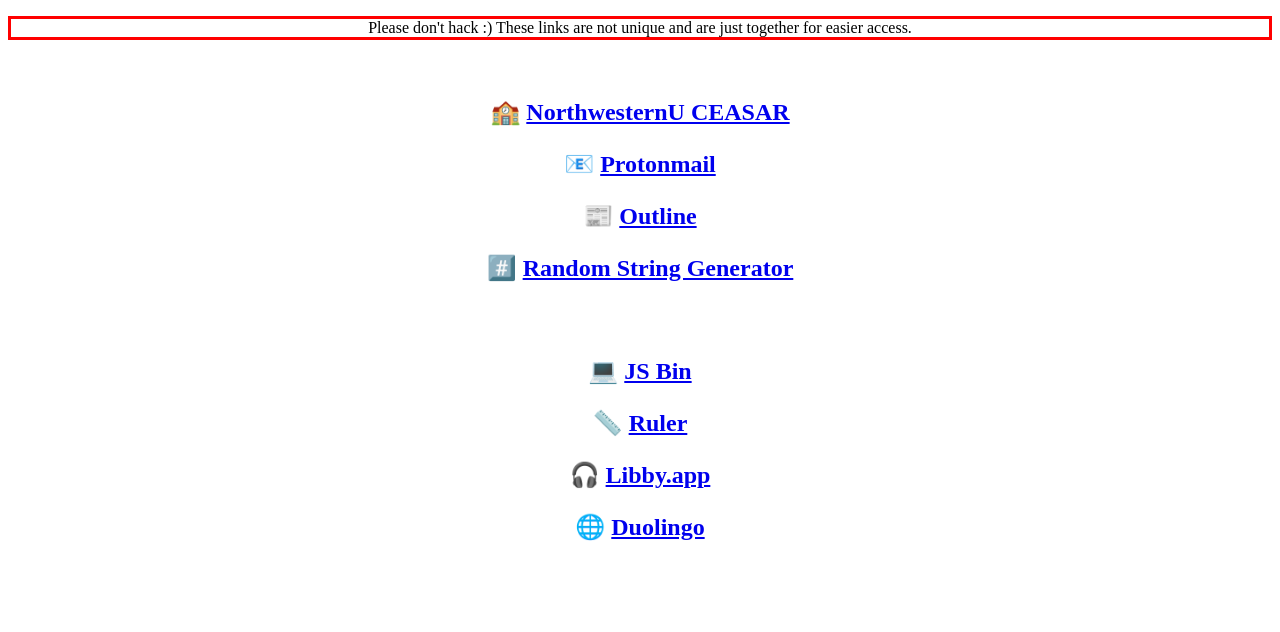
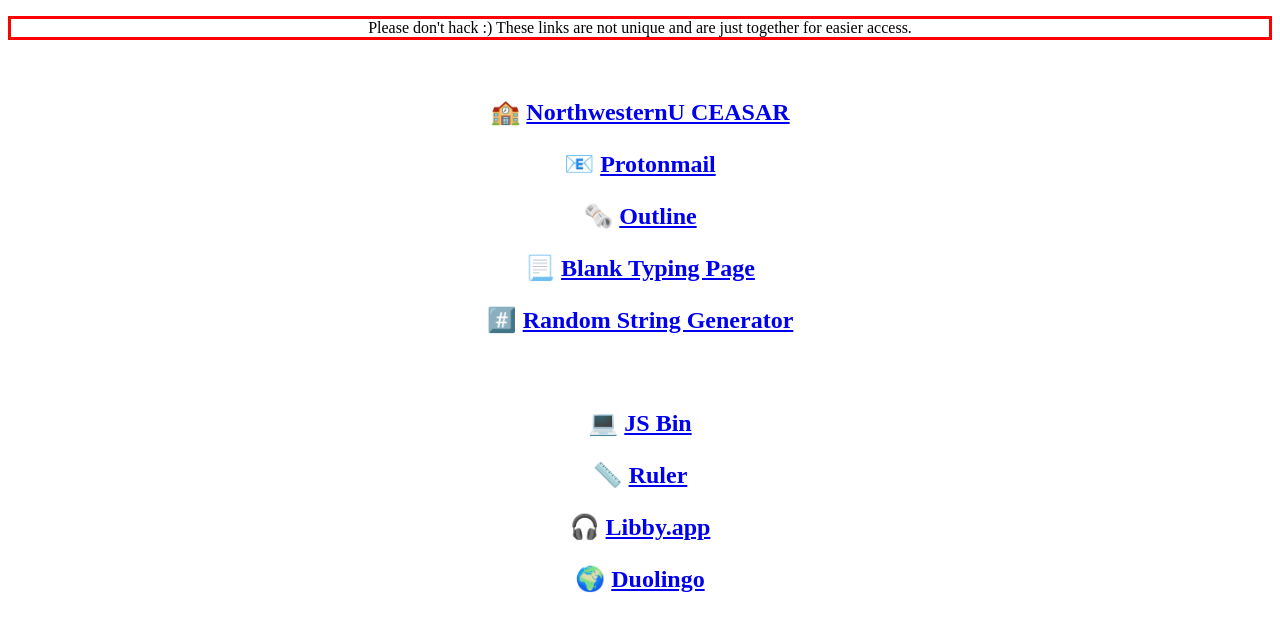
Before and after one commit to xc33gyh95371aaat5q2a/xc33gyh95371aaat5q2a.github.io, a plain HTML site: page index.html in a window 1280 px wide. Drawn offline with Linux system fonts and the light colour scheme.

Commit message:
Update index.html

```diff
--- a/index.html
+++ b/index.html
@@ -11,13 +11,14 @@
   <br><h2><dl>
     <dt><p>🏫 <a href="https://caesar.northwestern.edu/"><b>NorthwesternU CEASAR</b></a></p></dt>
     <dt><p>📧 <a href="https://protonmail.com/"><b>Protonmail</b></a></p></dt>
-    <dt><p>📰 <a href="https://outline.com/"><b>Outline</b></a></p></dt>
+    <dt><p>🗞️ <a href="https://outline.com/"><b>Outline</b></a></p></dt>
+    <dt><p>📃 <a href="https://blankslate.io/"><b>Blank Typing Page</b></a></p></dt>
     <dt><p>#️⃣ <a href="http://www.unit-conversion.info/texttools/random-string-generator/"><b>Random String Generator</b></a></p></dt>
     <br>
-    <dt><p>💻 <a href="https://jsbin.com/?html,output"><b>JS Bin</b></a></p></dt>
+  <dt><p>💻 <a href="https://jsbin.com/?html,output"><b>JS Bin</b></a></p></dt>
     <dt><p>📏 <a href="https://www.piliapp.com/actual-size/inch-ruler/"><b>Ruler</b></a></p></dt>
     <dt><p>🎧 <a href="https://libbyapp.com/welcome"><b>Libby.app</b></a></p></dt>
-    <dt><p>🌐 <a href="https://www.duolingo.com/enroll/zh/en/Learn-Chinese"><b>Duolingo</b></a></p></dt>
+    <dt><p>🌍 <a href="https://www.duolingo.com/enroll/zh/en/Learn-Chinese"><b>Duolingo</b></a></p></dt>
     </dl></h2></center>
 </body>
 </html>
```
